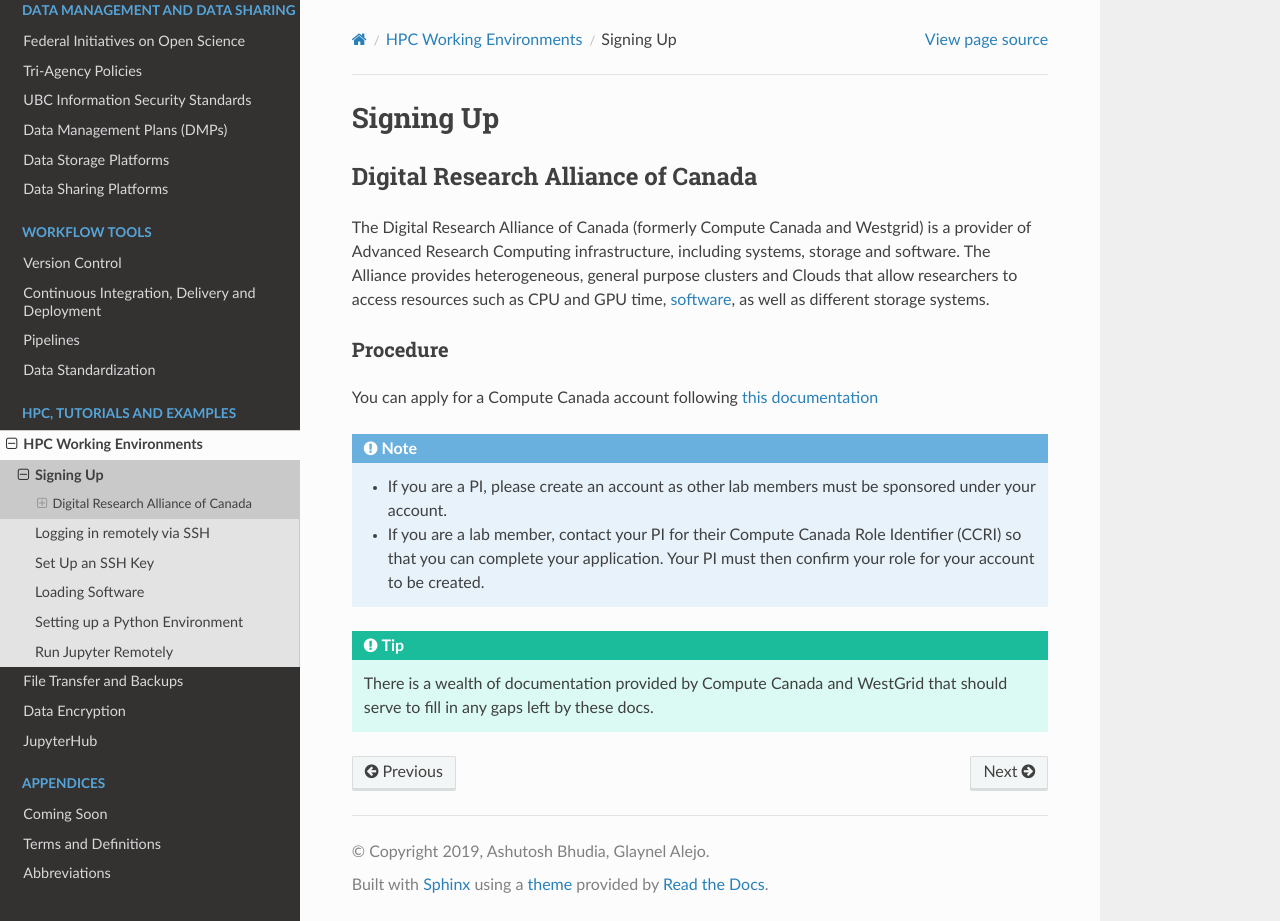
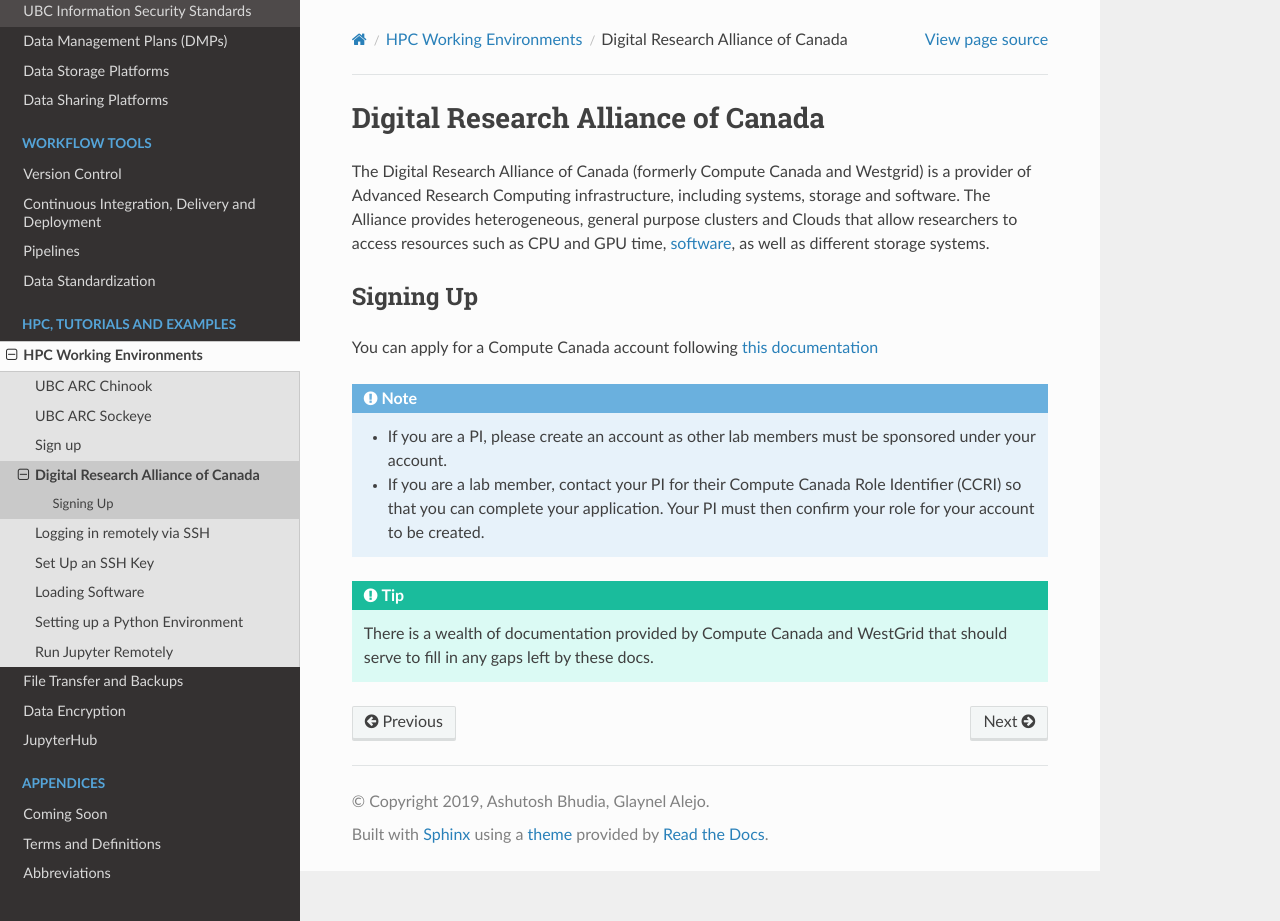
Before and after one commit to ubcbraincircuits/whitepaper, a Sphinx documentation site: the page built from source/hpc/drac.rst, in a window 1280 px wide and 921 px high. Built offline with Sphinx 7.4.7 and the Read the Docs theme 2.0.0, drawn with Linux system fonts in a browser that asks for light colours; pages that are not in the unit, such as notebooks, are missing from menus.

Commit message:
added chinook sockeye pages

```diff
--- a/source/hpc/signing_up.rst
+++ b/source/hpc/drac.rst
@@ -1,13 +1,10 @@
-Signing Up
+Digital Research Alliance of Canada
 ==========
-
-Digital Research Alliance of Canada
---------------
 The Digital Research Alliance of Canada (formerly Compute Canada and Westgrid) is a provider of Advanced Research Computing infrastructure, including systems, storage and software.
 The Alliance provides heterogeneous, general purpose clusters and Clouds that allow researchers to access resources such as CPU and GPU time, `software <http://docs.computecanada.ca/wiki/Available_software>`_, as well as different storage systems.
 
-Procedure
-~~~~~~~~~
+Signing Up
+----------
 You can apply for a Compute Canada account following `this documentation <http://computecanada.ca/research-portal/account-management/apply-for-an-account>`_
 
 .. note::
--- a/source/hpc/index.rst
+++ b/source/hpc/index.rst
@@ -5,6 +5,8 @@
 Instructions and recommendations on setting up your working environments and workflows on High Performance Computing (HPC) systems such as:
 
 * Digital Research Alliance of Canada (formerly Compute Canada and Westgrid clusters)
+* UBC ARC Chinook
+* UBC ARC Sockeye
 
 These systems use similar software configurations. Where procedures differ between systems, this will be indicated. Otherwise, a generalized approach will be used in the documentation that follows.
 
@@ -13,7 +15,8 @@
 .. toctree::
    :maxdepth: 1
 
-   signing_up
+   chinooksockeye
+   drac
    logging_in_ssh
    setup_ssh_key
    loading_software
```
Also changed, not shown: source/hpc/chinooksockeye.rst (added, +12 -0 lines).
